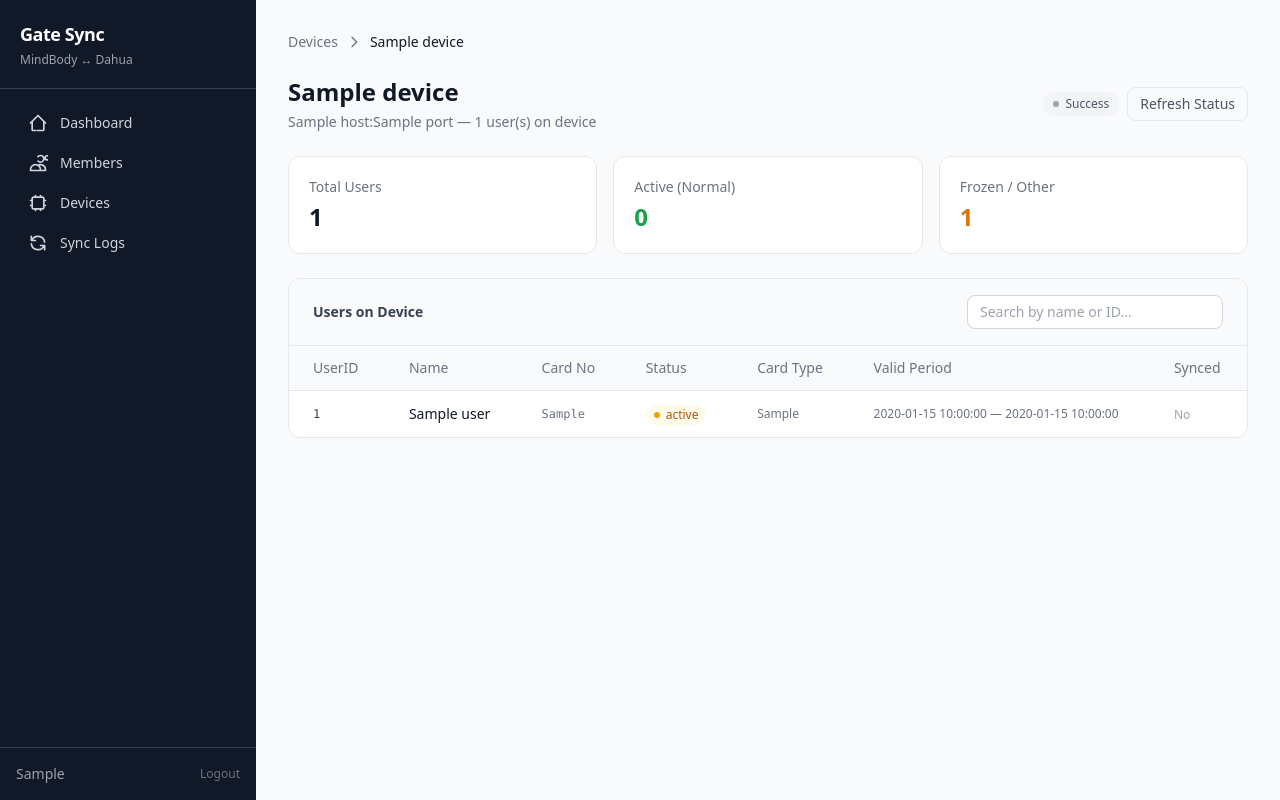
After one commit to basilinjoe/mindbody-dahua-integration, a Python web app: template app/templates/devices/users.html in a window 1280 px wide. The commit adds this page. Run offline with Jinja, Linux system fonts and the light colour scheme; the template is opened without the code that fills it: most values are stand-ins (such as "Sample title", 1, 10 or a date in 2020); some libraries are stand-ins or nearby versions.

Commit message:
Add user management feature for Dahua devices with user listing and health check

```diff
--- /dev/null
+++ b/app/templates/devices/users.html
@@ -0,0 +1,161 @@
+{% extends "base.html" %}
+{% block title %}{{ device.name }} — Users{% endblock %}
+
+{% block content %}
+<div class="space-y-6">
+  <!-- Breadcrumb -->
+  <nav class="flex items-center gap-2 text-sm text-gray-500">
+    <a href="/admin/devices" class="hover:text-gray-700">Devices</a>
+    <svg class="w-4 h-4" fill="none" stroke="currentColor" viewBox="0 0 24 24"><path stroke-linecap="round" stroke-linejoin="round" stroke-width="2" d="M9 5l7 7-7 7"/></svg>
+    <span class="text-gray-900">{{ device.name }}</span>
+  </nav>
+
+  <!-- Header -->
+  <div class="flex items-center justify-between">
+    <div>
+      <h1 class="text-2xl font-bold text-gray-900">{{ device.name }}</h1>
+      <p class="text-sm text-gray-500 mt-1">{{ device.host }}:{{ device.port }} — {{ users | length }} user(s) on device</p>
+    </div>
+    <div class="flex items-center gap-2">
+      <span class="inline-flex items-center gap-1.5 px-2.5 py-1 rounded-full text-xs font-medium
+        {% if device.status == 'online' %}bg-green-50 text-green-700
+        {% elif device.status == 'offline' %}bg-red-50 text-red-700
+        {% else %}bg-gray-100 text-gray-600{% endif %}">
+        <span class="w-1.5 h-1.5 rounded-full
+          {% if device.status == 'online' %}bg-green-500
+          {% elif device.status == 'offline' %}bg-red-500
+          {% else %}bg-gray-400{% endif %}"></span>
+        {{ device.status | capitalize }}
+      </span>
+      <button hx-post="/admin/devices/{{ device.id }}/health" hx-swap="none"
+        class="px-3 py-1.5 border border-gray-200 text-sm rounded-lg text-gray-600 hover:bg-gray-50 transition">
+        Refresh Status
+      </button>
+    </div>
+  </div>
+
+  {% if error %}
+  <div class="p-4 bg-red-50 border border-red-200 rounded-lg text-sm text-red-700">
+    <div class="flex items-center gap-2">
+      <svg class="w-5 h-5 flex-shrink-0" fill="none" stroke="currentColor" viewBox="0 0 24 24"><path stroke-linecap="round" stroke-linejoin="round" stroke-width="2" d="M12 8v4m0 4h.01M21 12a9 9 0 11-18 0 9 9 0 0118 0z"/></svg>
+      {{ error }}
+    </div>
+  </div>
+  {% endif %}
+
+  <!-- Stats -->
+  <div class="grid grid-cols-1 md:grid-cols-3 gap-4">
+    <div class="bg-white rounded-xl border border-gray-200 p-5">
+      <p class="text-sm text-gray-500">Total Users</p>
+      <p class="text-2xl font-bold text-gray-900 mt-1">{{ users | length }}</p>
+    </div>
+    <div class="bg-white rounded-xl border border-gray-200 p-5">
+      <p class="text-sm text-gray-500">Active (Normal)</p>
+      <p class="text-2xl font-bold text-green-600 mt-1">{{ users | selectattr('CardStatus', 'equalto', '0') | list | length }}</p>
+    </div>
+    <div class="bg-white rounded-xl border border-gray-200 p-5">
+      <p class="text-sm text-gray-500">Frozen / Other</p>
+      <p class="text-2xl font-bold text-amber-600 mt-1">{{ users | rejectattr('CardStatus', 'equalto', '0') | list | length }}</p>
+    </div>
+  </div>
+
+  <!-- User Table -->
+  <div class="bg-white rounded-xl border border-gray-200 overflow-hidden">
+    <div class="px-6 py-4 border-b border-gray-200 bg-gray-50">
+      <div class="flex items-center justify-between">
+        <h2 class="text-sm font-semibold text-gray-700">Users on Device</h2>
+        <div class="flex items-center gap-2">
+          <input type="text" id="user-search" placeholder="Search by name or ID..."
+            oninput="filterTable(this.value)"
+            class="px-3 py-1.5 border border-gray-300 rounded-lg text-sm w-64 focus:ring-2 focus:ring-gray-900 focus:border-gray-900 outline-none" />
+        </div>
+      </div>
+    </div>
+    <table class="w-full text-sm" id="users-table">
+      <thead class="bg-gray-50 border-b border-gray-200">
+        <tr>
+          <th class="text-left px-6 py-3 font-medium text-gray-500">UserID</th>
+          <th class="text-left px-6 py-3 font-medium text-gray-500">Name</th>
+          <th class="text-left px-6 py-3 font-medium text-gray-500">Card No</th>
+          <th class="text-left px-6 py-3 font-medium text-gray-500">Status</th>
+          <th class="text-left px-6 py-3 font-medium text-gray-500">Card Type</th>
+          <th class="text-left px-6 py-3 font-medium text-gray-500">Valid Period</th>
+          <th class="text-left px-6 py-3 font-medium text-gray-500">Synced</th>
+        </tr>
+      </thead>
+      <tbody class="divide-y divide-gray-100">
+        {% for user in users %}
+        <tr class="hover:bg-gray-50 transition user-row">
+          <td class="px-6 py-3 font-mono text-xs text-gray-700">{{ user.UserID }}</td>
+          <td class="px-6 py-3 text-gray-900 font-medium">{{ user.CardName or '-' }}</td>
+          <td class="px-6 py-3 font-mono text-xs text-gray-500">{{ user.CardNo or '-' }}</td>
+          <td class="px-6 py-3">
+            {% set status = user.CardStatus | default('0') %}
+            {% if status == '0' %}
+            <span class="inline-flex items-center gap-1.5 px-2 py-0.5 rounded-full text-xs font-medium bg-green-50 text-green-700">
+              <span class="w-1.5 h-1.5 rounded-full bg-green-500"></span> Normal
+            </span>
+            {% elif status == '1' %}
+            <span class="inline-flex items-center gap-1.5 px-2 py-0.5 rounded-full text-xs font-medium bg-red-50 text-red-700">
+              <span class="w-1.5 h-1.5 rounded-full bg-red-500"></span> Lost
+            </span>
+            {% elif status == '2' %}
+            <span class="inline-flex items-center gap-1.5 px-2 py-0.5 rounded-full text-xs font-medium bg-gray-100 text-gray-600">
+              <span class="w-1.5 h-1.5 rounded-full bg-gray-400"></span> Cancelled
+            </span>
+            {% elif status == '4' %}
+            <span class="inline-flex items-center gap-1.5 px-2 py-0.5 rounded-full text-xs font-medium bg-blue-50 text-blue-700">
+              <span class="w-1.5 h-1.5 rounded-full bg-blue-500"></span> Frozen
+            </span>
+            {% else %}
+            <span class="inline-flex items-center gap-1.5 px-2 py-0.5 rounded-full text-xs font-medium bg-amber-50 text-amber-700">
+              <span class="w-1.5 h-1.5 rounded-full bg-amber-500"></span> {{ status }}
+            </span>
+            {% endif %}
+          </td>
+          <td class="px-6 py-3 text-xs text-gray-500">
+            {% set ctype = user.CardType | default('0') %}
+            {% if ctype == '0' %}Ordinary{% elif ctype == '1' %}VIP{% elif ctype == '2' %}Guest{% else %}{{ ctype }}{% endif %}
+          </td>
+          <td class="px-6 py-3 text-xs text-gray-500">
+            {% if user.ValidDateStart and user.ValidDateEnd %}
+              {{ user.ValidDateStart }} — {{ user.ValidDateEnd }}
+            {% else %}
+              No limit
+            {% endif %}
+          </td>
+          <td class="px-6 py-3">
+            {% if user.UserID in synced_ids %}
+            <span class="inline-flex items-center gap-1 text-green-600 text-xs">
+              <svg class="w-3.5 h-3.5" fill="none" stroke="currentColor" viewBox="0 0 24 24"><path stroke-linecap="round" stroke-linejoin="round" stroke-width="2" d="M5 13l4 4L19 7"/></svg>
+              Yes
+            </span>
+            {% else %}
+            <span class="text-xs text-gray-400">No</span>
+            {% endif %}
+          </td>
+        </tr>
+        {% endfor %}
+        {% if not users %}
+        <tr>
+          <td colspan="7" class="px-6 py-12 text-center text-gray-400">
+            {% if error %}Unable to fetch users{% else %}No users on this device{% endif %}
+          </td>
+        </tr>
+        {% endif %}
+      </tbody>
+    </table>
+  </div>
+</div>
+
+<script>
+function filterTable(query) {
+  const rows = document.querySelectorAll('.user-row');
+  const q = query.toLowerCase();
+  rows.forEach(row => {
+    const text = row.textContent.toLowerCase();
+    row.style.display = text.includes(q) ? '' : 'none';
+  });
+}
+</script>
+{% endblock %}
```
Also changed, not shown: app/admin/devices.py (+48 -0 lines), app/templates/devices/list.html (+6 -2 lines).
